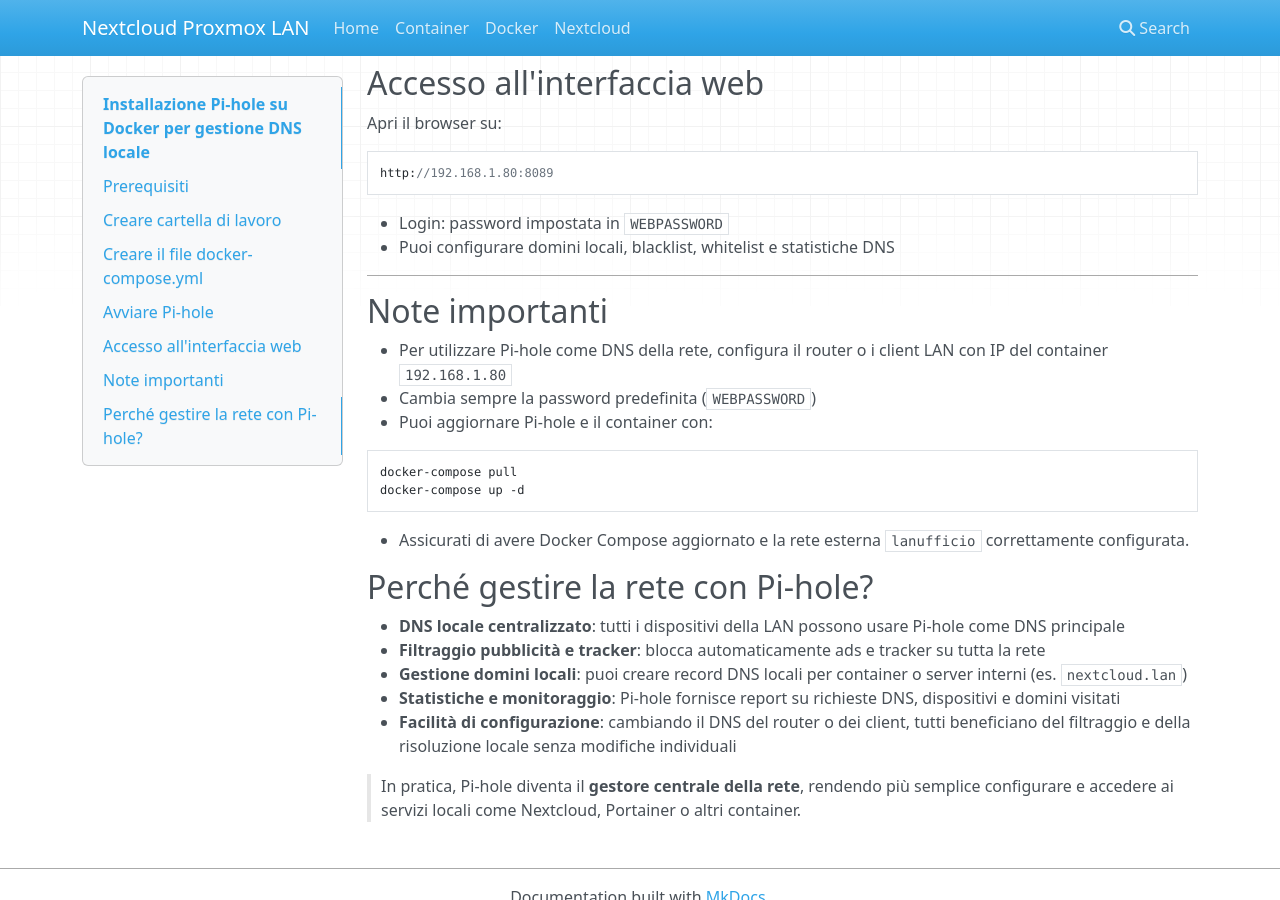
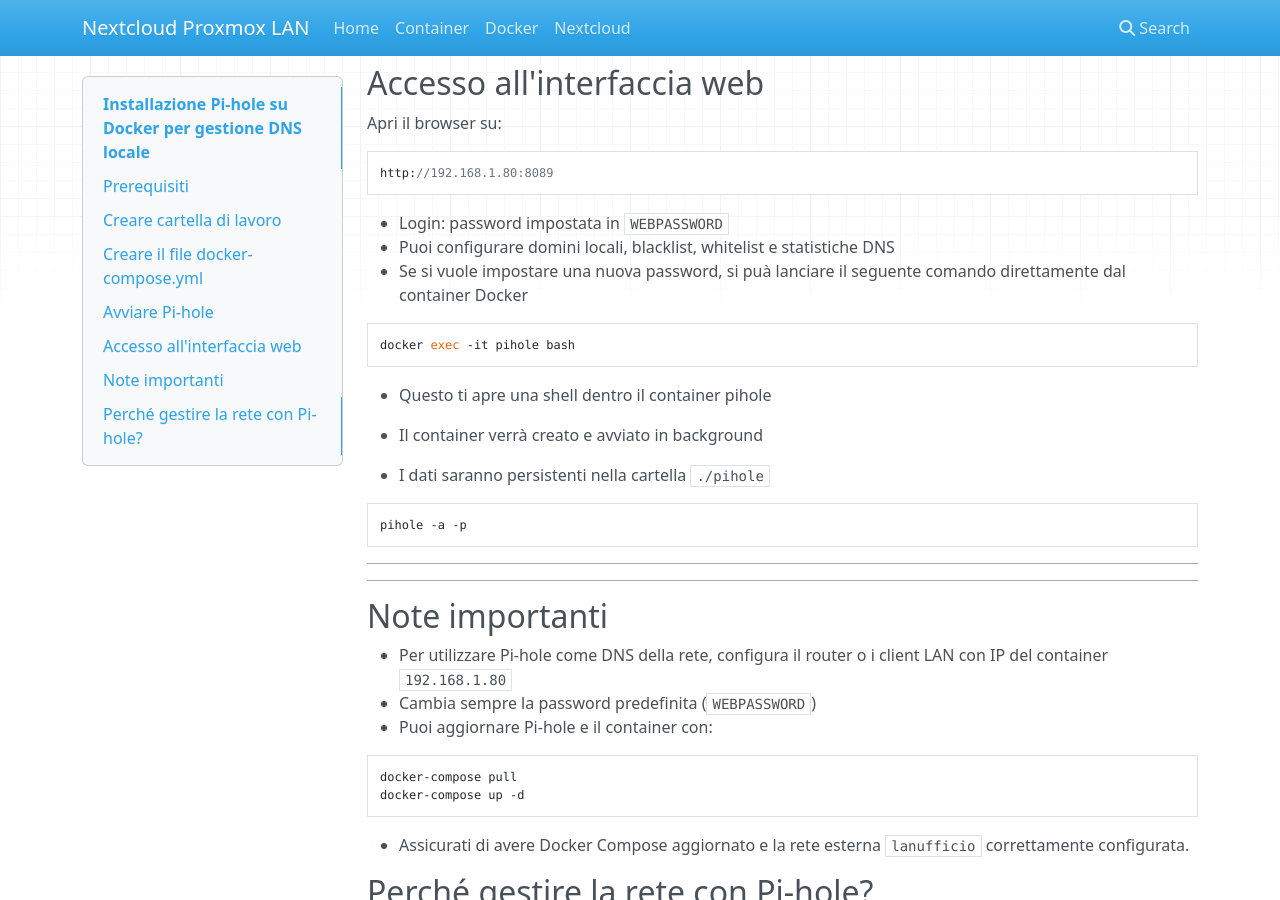
Before and after one commit to masilib/nextcloud-proxmox-lan, an MkDocs documentation site: the page built from docs/03-installazione-pihole.md, in a window 1280 px wide and 900 px high, scrolled down 2220 px. Built offline with MkDocs 1.6.1, drawn with Linux system fonts in a browser that asks for light colours; nearby versions of some CDN libraries.

Commit message:
Update 03-installazione-pihole.md

````diff
--- a/docs/03-installazione-pihole.md
+++ b/docs/03-installazione-pihole.md
@@ -125,6 +125,19 @@ http://192.168.1.80:8089
 
 - Login: password impostata in `WEBPASSWORD`
 - Puoi configurare domini locali, blacklist, whitelist e statistiche DNS
+- Se si vuole impostare una nuova password, si puà lanciare il seguente comando direttamente dal container Docker
+```bash
+docker exec -it pihole bash
+```
+- Questo ti apre una shell dentro il container pihole
+
+- Il container verrà creato e avviato in background
+- I dati saranno persistenti nella cartella `./pihole`
+```bash
+pihole -a -p
+```
+
+---
 
 ---
 
````
